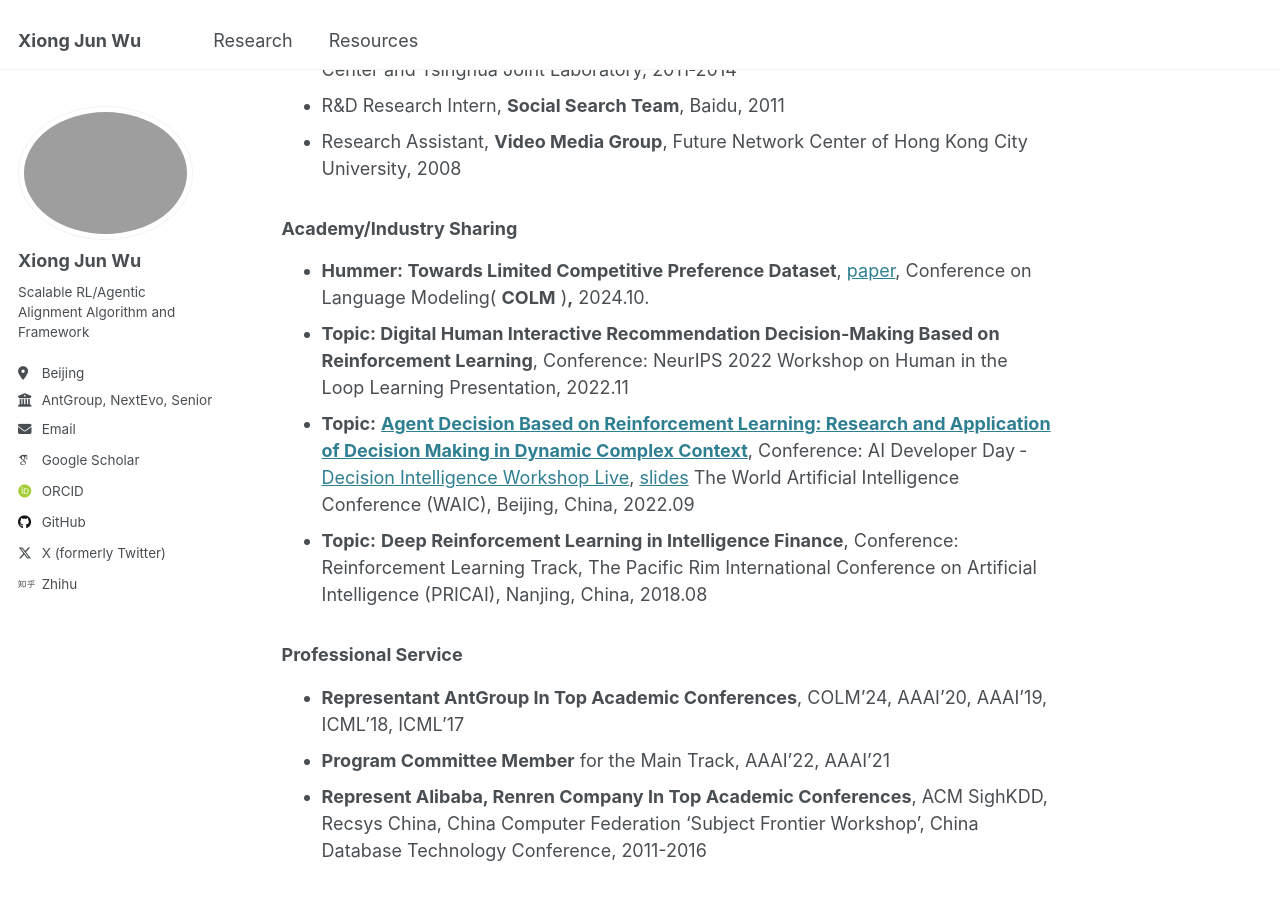
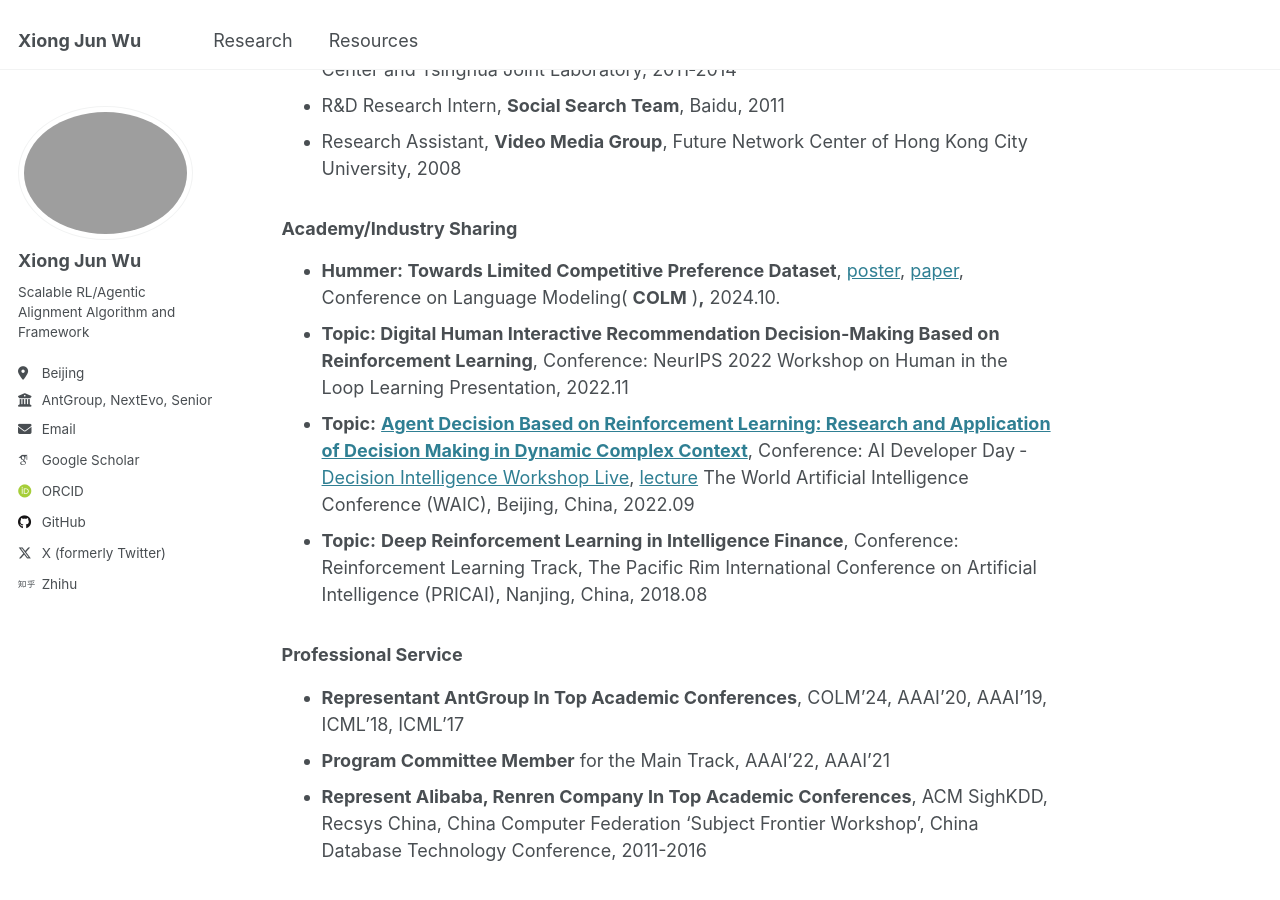
Before and after one commit to junwuxgi/junwuxgi.github.io, a Jekyll site: the page built from _pages/about.md, in a window 1280 px wide and 900 px high, scrolled down 330 px. Built offline with Jekyll 4.4.1, drawn with Linux system fonts in a browser that asks for light colours; some web fonts are replaced.

Commit message:
update config

```diff
--- a/_pages/about.md
+++ b/_pages/about.md
@@ -17,9 +17,9 @@ redirect_from:
 
 ### Academy/Industry Sharing
 
-* **Hummer: Towards Limited Competitive Preference Dataset**, [paper](https://openreview.net/pdf?id=aKwQPRjdGa), Conference on Language Modeling( **COLM** )**,** 2024.10.
+* **Hummer: Towards Limited Competitive Preference Dataset**, [poster](files/poster_hummer_2024_10.jpeg), [paper](https://openreview.net/pdf?id=aKwQPRjdGa), Conference on Language Modeling( **COLM** )**,** 2024.10.
 * **Topic: Digital Human Interactive Recommendation Decision‑Making Based on Reinforcement Learning**, Conference: NeurIPS 2022 Workshop on Human in the Loop Learning Presentation, 2022.11
-* **Topic:** **[Agent Decision Based on Reinforcement Learning: Research and Application of Decision Making in Dynamic Complex Context](https://www.bilibili.com/video/BV1Fe411M732/)**, Conference: AI Developer Day ‑ [Decision Intelligence Workshop Live](http://rlchina.org/topic/548), [slides](files/熊君武-AntGroup-WAIC-2022-09.pdf) The World Artificial Intelligence Conference (WAIC), Beijing, China, 2022.09
+* **Topic:** **[Agent Decision Based on Reinforcement Learning: Research and Application of Decision Making in Dynamic Complex Context](https://www.bilibili.com/video/BV1Fe411M732/)**, Conference: AI Developer Day ‑ [Decision Intelligence Workshop Live](http://rlchina.org/topic/548), [lecture](files/lecture_熊君武_AntGroup_WAIC_2022_09.pdf) The World Artificial Intelligence Conference (WAIC), Beijing, China, 2022.09
 * **Topic:** **Deep Reinforcement Learning in Intelligence Finance**, Conference: Reinforcement Learning Track, The Pacific Rim International Conference on Artificial Intelligence (PRICAI), Nanjing, China, 2018.08
 
 ### **Professional** Service
```
Also changed, not shown: files/poster_hummer_2024_10.jpeg (added), 3 other files.
